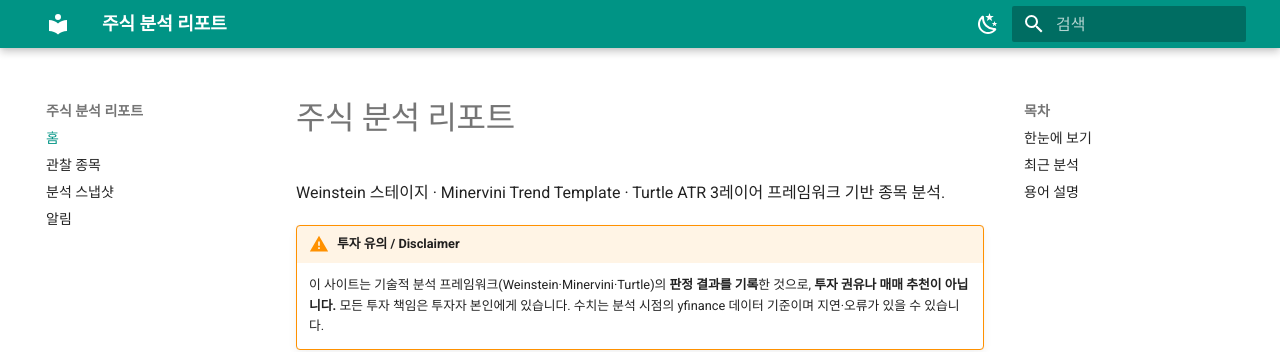
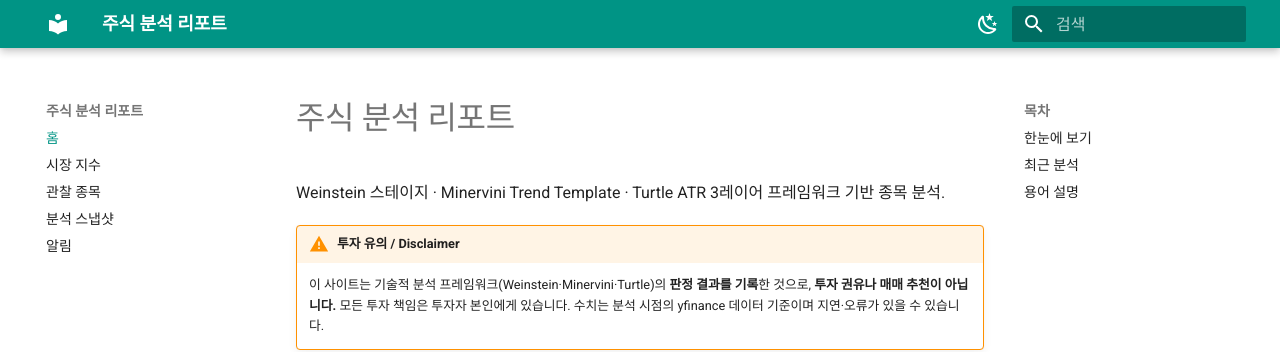
Before and after one commit to workindex/stock-reports, an MkDocs documentation site: the page built from docs/index.md, in a window 1280 px wide. Shown: the top 352 px of the page. Built offline with MkDocs 1.6.1 and Material for MkDocs 9.7.7, drawn with Linux system fonts in a browser that asks for light colours; comment, search, counter and statistics services are not loaded.

Commit message:
feat: mkdocs nav에 시장 지수 페이지 추가

```diff
--- a/mkdocs.yml
+++ b/mkdocs.yml
@@ -47,6 +47,7 @@ extra_javascript:
 
 nav:
   - 홈: index.md
+  - 시장 지수: fear-index.md
   - 관찰 종목: watchlist/index.md
   - 분석 스냅샷: snapshots/index.md
   - 알림: alerts/index.md
```
